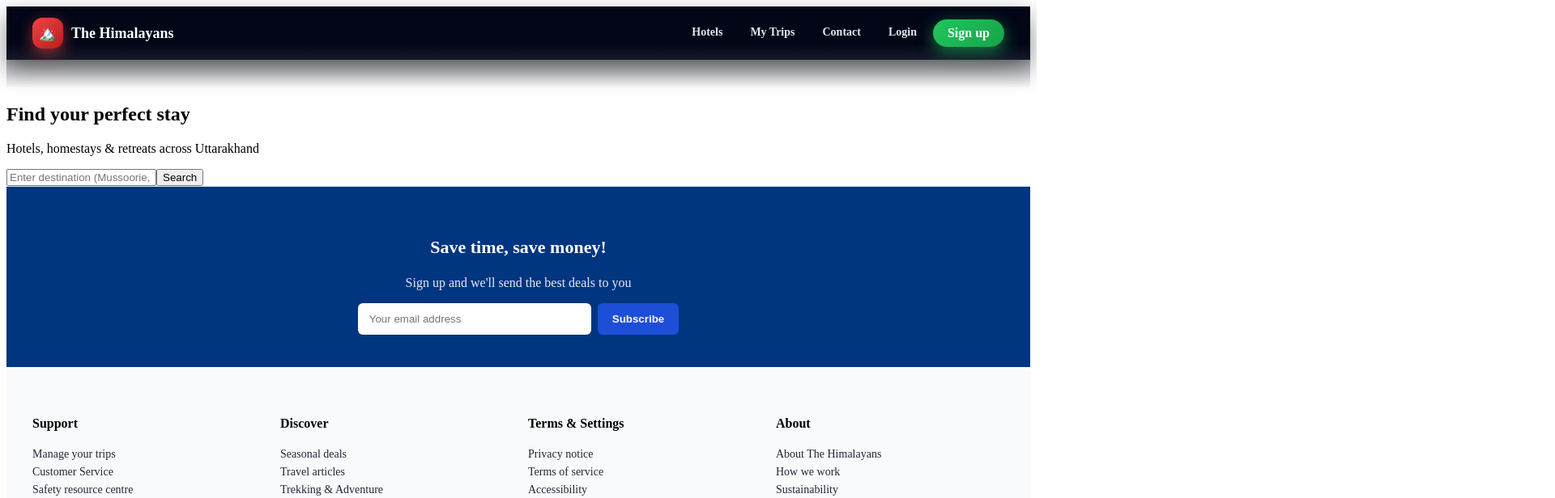
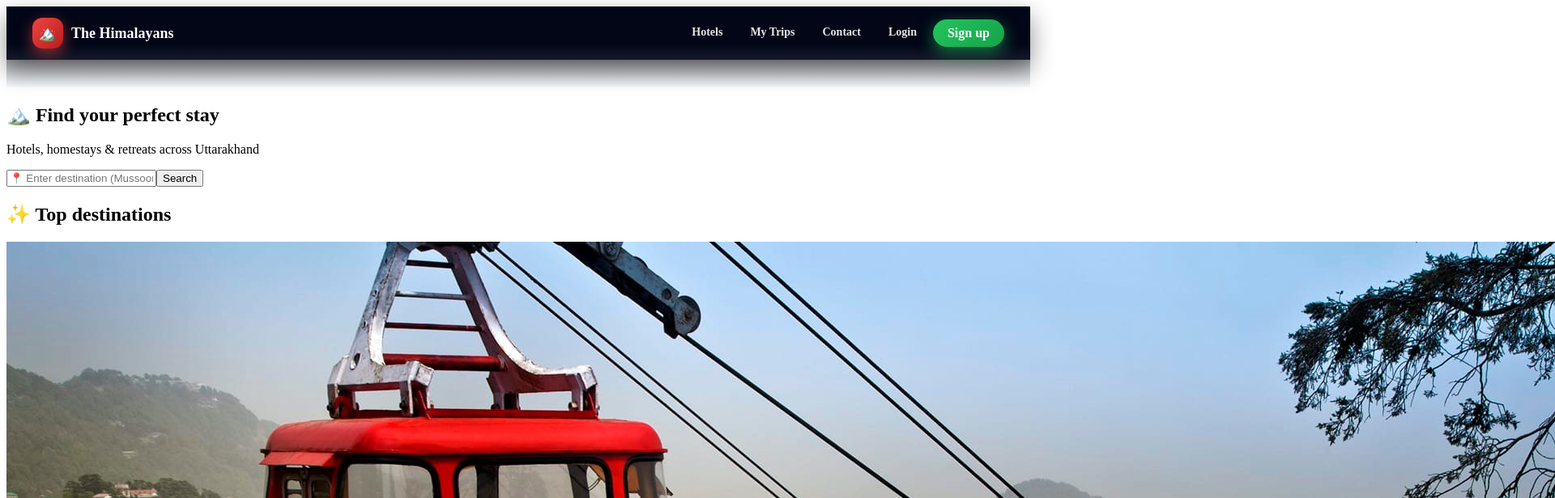
Before and after one commit to pamnautiyal-cpu/himstay, a React (Vite) app in the folder frontend/: page / in a window 1280 px wide. Shown: the top 616 px of the page at 81% size, 1920 px wide, since content can reach past the window. Built offline with nearby package versions, Linux system fonts and the light colour scheme.

Commit message:
Upgrade home to booking-style hero, modern cards and footer

```diff
--- a/frontend/src/App.css
+++ b/frontend/src/App.css
@@ -235,3 +235,33 @@
     width: 100%;
   }
 }
+.footer {
+  background: #020617;
+  color: #cbd5f5;
+  padding: 60px 20px 30px;
+}
+
+.footer-grid {
+  max-width: 1200px;
+  margin: auto;
+  display: grid;
+  grid-template-columns: repeat(auto-fit, minmax(180px, 1fr));
+  gap: 40px;
+}
+
+.footer h4 {
+  color: #fff;
+  margin-bottom: 14px;
+}
+
+.footer p {
+  margin: 6px 0;
+  font-size: 14px;
+}
+
+.footer-copy {
+  text-align: center;
+  margin-top: 40px;
+  font-size: 13px;
+  color: #94a3b8;
+}
--- a/frontend/src/components/Footer.jsx
+++ b/frontend/src/components/Footer.jsx
@@ -1,166 +1,31 @@
-import React, { useState } from "react";
+export default function Footer() {
+  return (
+    <footer className="footer">
+      <div className="footer-grid">
+        <div>
+          <h4>Support</h4>
+          <p>Customer Service</p>
+          <p>Manage trips</p>
+          <p>Safety center</p>
+        </div>
 
-export default function Footer() {
-  const [open, setOpen] = useState(null);
+        <div>
+          <h4>Discover</h4>
+          <p>Seasonal deals</p>
+          <p>Travel stories</p>
+          <p>Trekking & Yoga</p>
+        </div>
 
-  const toggle = (key) => {
-    setOpen(open === key ? null : key);
-  };
-
-  const isMobile = window.innerWidth < 768;
-
-  const linkStyle = {
-    display: "block",
-    color: "#1f2937",
-    textDecoration: "none",
-    margin: "6px 0",
-    fontSize: 14,
-  };
-
-  const Section = ({ title, id, children }) => (
-    <div>
-      <h4
-        onClick={() => isMobile && toggle(id)}
-        style={{
-          cursor: isMobile ? "pointer" : "default",
-          display: "flex",
-          justifyContent: "space-between",
-          alignItems: "center",
-        }}
-      >
-        {title}
-        {isMobile && <span>{open === id ? "−" : "+"}</span>}
-      </h4>
-
-      {(!isMobile || open === id) && <div>{children}</div>}
-    </div>
-  );
-
-  return (
-    <footer style={{ background: "#f8fafc", borderTop: "1px solid #e5e7eb" }}>
-
-      {/* NEWSLETTER */}
-      <div
-        style={{
-          background: "#003580",
-          color: "#fff",
-          padding: "40px 20px",
-          textAlign: "center",
-        }}
-      >
-        <h3 style={{ fontSize: 22, fontWeight: 700 }}>
-          Save time, save money!
-        </h3>
-        <p style={{ opacity: 0.9 }}>
-          Sign up and we'll send the best deals to you
-        </p>
-
-        {/* ✅ EMAIL + POPUP */}
-        <form
-          action="https://formsubmit.co/infothehimalayans@gmail.com"
-          method="POST"
-          onSubmit={() => {
-            setTimeout(() => {
-              alert("🎉 Thanks for subscribing! We’ll send you the best deals soon.");
-            }, 300);
-          }}
-          style={{
-            marginTop: 16,
-            display: "flex",
-            justifyContent: "center",
-            gap: 8,
-            flexWrap: "wrap",
-          }}
-        >
-          <input
-            type="email"
-            name="email"
-            required
-            placeholder="Your email address"
-            style={{
-              padding: "12px 14px",
-              width: 260,
-              borderRadius: 6,
-              border: "none",
-              outline: "none",
-            }}
-          />
-
-          <input type="hidden" name="_subject" value="New Newsletter Signup" />
-          <input type="hidden" name="_captcha" value="false" />
-
-          <button
-            type="submit"
-            style={{
-              padding: "12px 18px",
-              borderRadius: 6,
-              border: "none",
-              background: "#1d4ed8",
-              color: "#fff",
-              fontWeight: 700,
-              cursor: "pointer",
-            }}
-          >
-            Subscribe
-          </button>
-        </form>
+        <div>
+          <h4>Company</h4>
+          <p>About us</p>
+          <p>Sustainability</p>
+          <p>Careers</p>
+        </div>
       </div>
 
-      {/* FOOTER LINKS */}
-      <div
-        style={{
-          maxWidth: 1200,
-          margin: "0 auto",
-          padding: "40px 20px",
-          display: "grid",
-          gridTemplateColumns: "repeat(auto-fit, minmax(200px, 1fr))",
-          gap: 24,
-        }}
-      >
-        <Section title="Support" id="support">
-          <a href="/support" style={linkStyle}>Manage your trips</a>
-          <a href="/support" style={linkStyle}>Customer Service</a>
-          <a href="/support" style={linkStyle}>Safety resource centre</a>
-        </Section>
-
-        <Section title="Discover" id="discover">
-          <a href="/discover" style={linkStyle}>Seasonal deals</a>
-          <a href="/discover" style={linkStyle}>Travel articles</a>
-          <a href="/treks" style={linkStyle}>Trekking & Adventure</a>
-          <a href="/yoga" style={linkStyle}>Yoga retreats</a>
-        </Section>
-
-        <Section title="Terms & Settings" id="terms">
-          <a href="/terms" style={linkStyle}>Privacy notice</a>
-          <a href="/terms" style={linkStyle}>Terms of service</a>
-          <a href="/terms" style={linkStyle}>Accessibility</a>
-          <a href="/terms" style={linkStyle}>Human rights</a>
-        </Section>
-
-        <Section title="About" id="about">
-          <a href="/about" style={linkStyle}>About The Himalayans</a>
-          <a href="/about" style={linkStyle}>How we work</a>
-          <a href="/about" style={linkStyle}>Sustainability</a>
-          <a href="/about" style={linkStyle}>Careers</a>
-        </Section>
-      </div>
-
-      {/* CURRENCY */}
-      <div style={{ maxWidth: 1200, margin: "0 auto", padding: "0 20px 20px" }}>
-        🇮🇳 <strong>INR</strong>
-      </div>
-
-      {/* COPYRIGHT */}
-      <div
-        style={{
-          borderTop: "1px solid #e5e7eb",
-          padding: "20px",
-          textAlign: "center",
-          fontSize: 13,
-          color: "#475569",
-        }}
-      >
-        © 2025 The Himalayans. All rights reserved.
+      <div className="footer-copy">
+        © 2026 The Himalayans · INR 🇮🇳
       </div>
     </footer>
   );
--- a/frontend/src/pages/Home.jsx
+++ b/frontend/src/pages/Home.jsx
@@ -1,37 +1,70 @@
-import React, { useState } from "react";
-import { useNavigate } from "react-router-dom";
+import { Link } from "react-router-dom";
 
 export default function Home() {
-  const navigate = useNavigate();
-  const [city, setCity] = useState("");
-
-  function handleSearch(e) {
-    e.preventDefault();
-    if (!city) return;
-    navigate(`/hotels?city=${city}`);
-  }
-
   return (
-    <div className="booking-home">
+    <div className="home-wrapper">
 
       {/* HERO */}
-      <section className="booking-hero">
-        <div className="booking-hero-inner">
-          <h1>Find your perfect stay</h1>
+      <section className="hero-booking">
+        <div className="hero-overlay" />
+
+        <div className="hero-content">
+          <h1>🏔️ Find your perfect stay</h1>
           <p>Hotels, homestays & retreats across Uttarakhand</p>
 
-          {/* SEARCH CARD */}
-          <form className="search-card" onSubmit={handleSearch}>
-            <input
-              placeholder="Enter destination (Mussoorie, Nainital...)"
-              value={city}
-              onChange={(e) => setCity(e.target.value)}
-            />
+          <div className="hero-search">
+            <input placeholder="📍 Enter destination (Mussoorie, Nainital…)" />
+            <button>Search</button>
+          </div>
+        </div>
+      </section>
 
-            <button type="submit">
-              Search
-            </button>
-          </form>
+      {/* DESTINATIONS */}
+      <section className="section">
+        <h2>✨ Top destinations</h2>
+
+        <div className="grid">
+          {[
+            ["Mussoorie", "/images/destinations/mussoorie.jpg"],
+            ["Nainital", "/images/destinations/nainital.jpg"],
+            ["Dehradun", "/images/destinations/dehradun.jpg"],
+            ["Haldwani", "/images/destinations/haldwani.jpg"],
+          ].map(([name, img]) => (
+            <Link key={name} to={`/destination/${name.toLowerCase()}`} className="card">
+              <img src={img} alt={name} />
+              <div className="card-label">{name}</div>
+            </Link>
+          ))}
+        </div>
+      </section>
+
+      {/* TREKS */}
+      <section className="section soft">
+        <h2>🥾 Trekking & Adventure</h2>
+
+        <div className="grid">
+          {[
+            ["Kedarkantha Trek", "/images/treks/kedarkantha.jpg"],
+            ["Har Ki Dun Trek", "/images/treks/har-ki-dun.jpg"],
+            ["Nag Tibba Trek", "/images/treks/nag-tibba.jpg"],
+            ["Valley of Flowers", "/images/treks/valley-of-flowers.jpg"],
+          ].map(([name, img]) => (
+            <Link key={name} to="/treks" className="card">
+              <img src={img} alt={name} />
+              <div className="card-label">{name}</div>
+            </Link>
+          ))}
+        </div>
+      </section>
+
+      {/* CTA */}
+      <section className="cta">
+        <h3>💌 Save time, save money</h3>
+        <p>Sign up and get the best Himalayan deals</p>
+
+        <div className="cta-box">
+          <input placeholder="Your email address" />
+          <button>Subscribe</button>
         </div>
       </section>
 
```
